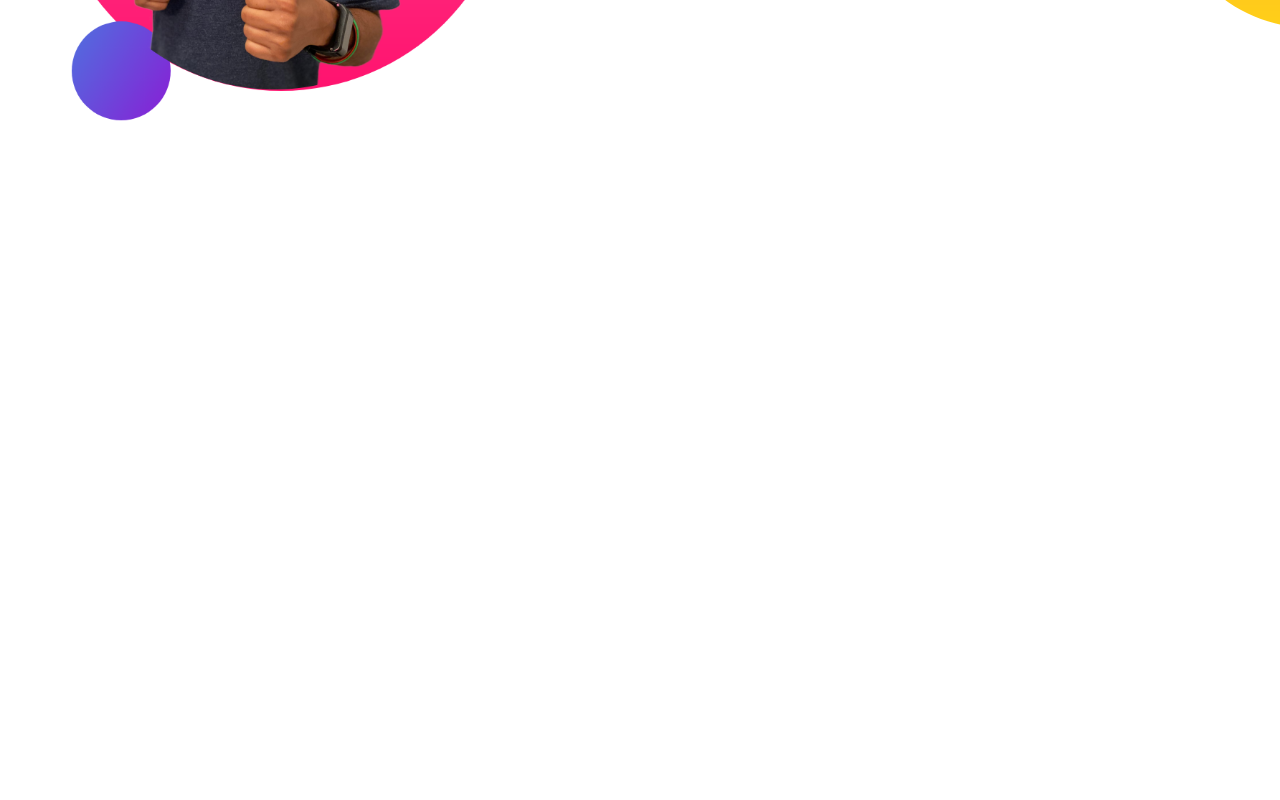
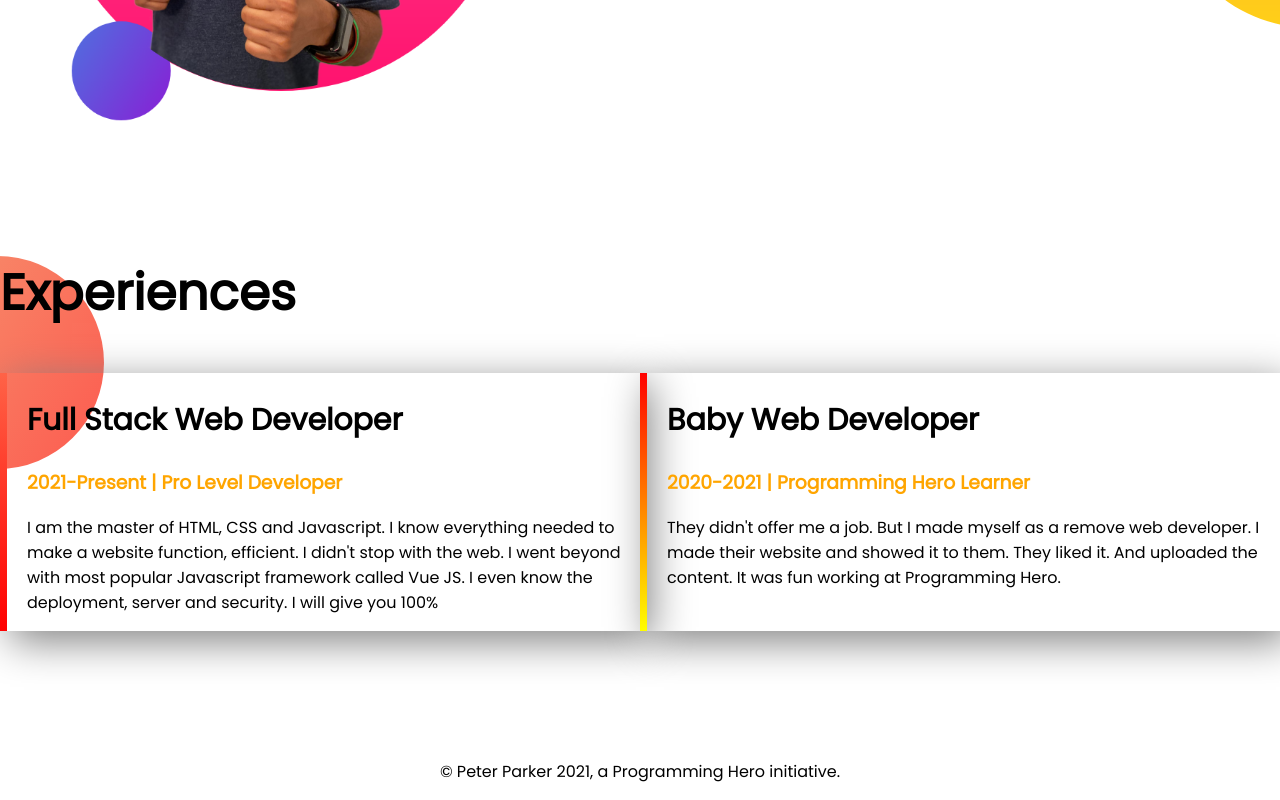
Before and after one commit to Mdkaiumul/developer-protfolio, a plain HTML site: page index.html in a window 1280 px wide. Shown: the part 1014-1814 px from the top of the page. Before the commit the page ends 1270 px from the top, so only its background shows below. Drawn offline with Linux system fonts and the light colour scheme.

Commit message:
new adedd code

```diff
--- a/index.html
+++ b/index.html
@@ -12,7 +12,7 @@
 
 </head>
 <body>
-  <section class="top-banner">
+  <section class="top-banner fexebol-conteiner">
       <div class="half-with"><h1>wellcome to</h1>
     <h1><span class="color">kaiumul hasan</span> world!</h1>
     <h3>Build Climber and Train Stopper</h3>
@@ -23,7 +23,7 @@
     <img src="images/jhankar.png" alt="">
 </div>
 </section>
-<section class="dream-big">
+<section class="dream-big fexebol-conteiner">
     <div class="half-with">
         <img src="images/jhankar2.png" alt="">
     </div>
@@ -36,5 +36,26 @@
 </div>
 
 </section>
+<section class="Eexperiences-area">
+    <h1>Experiences</h1>
+<div class="fexebol-conteiner">
+    <div id="web-deboloper-fast-id"  class="Experiences-items">
+
+        <h2>Full Stack Web Developer</h2>
+        <h3 class="color">2021-Present | Pro Level Developer</h3>
+        <p>I am the master of HTML, CSS and Javascript. I know everything needed to make a website function, efficient. I didn't stop with the web. I went beyond with most popular Javascript framework called Vue JS. I even know the deployment, server and security. I will give you 100%</p>
+
+    </div>
+    <div id="web-deboloper-id" class="Experiences-items">
+        <h2>Baby Web Developer</h2>
+        <h3 class="color">2020-2021 | Programming Hero Learner</h3>
+        <p>They didn't offer me a job. But I made myself as a remove web developer. I made their website and showed it to them. They liked it. And uploaded the content. It was fun working at Programming Hero.</p>
+    </div>
+</div>
+
+</section>
+<footer>
+    <p id="foter">© Peter Parker 2021, a Programming Hero initiative.</p>
+</footer>
 </body>
 </html>
--- a/style.css
+++ b/style.css
@@ -8,11 +8,15 @@ h1 {
     font-size: 50px;
 }
 
+h2 {
+    font-size: 30px;
+}
+
 .color {
     color: orange;
 }
 
-section {
+.fexebol-conteiner {
     display: flex;
     margin-bottom: 10%;
 }
@@ -45,3 +49,34 @@ section {
     background-repeat: no-repeat;
     background-position: right;
 }
+
+.Experiences-items {
+    width: 50%;
+    box-shadow: 10px 10px 40px gray;
+    padding-left: 20px;
+    padding-right: 5px;
+
+}
+
+.Eexperiences-area {
+    background-image: url(images/exp-bg.png);
+    background-repeat: no-repeat;
+
+}
+
+#web-deboloper-id {
+    border-left: 7px solid;
+    border-image: linear-gradient(red, yellow);
+    border-image-slice: 1;
+
+}
+
+#web-deboloper-fast-id {
+    border-left: 7px solid;
+    border-image: linear-gradient(tomato, red);
+    border-image-slice: 1;
+}
+
+#foter {
+    text-align: center;
+}
```
